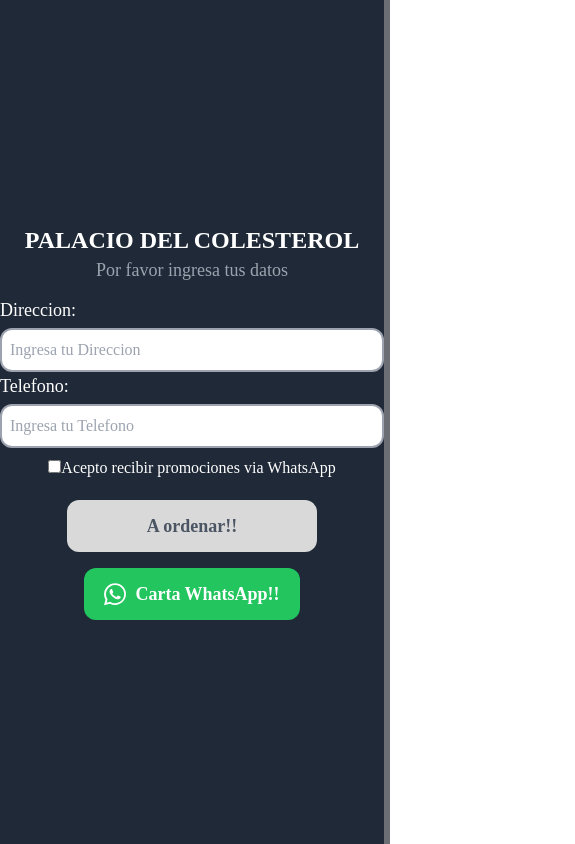
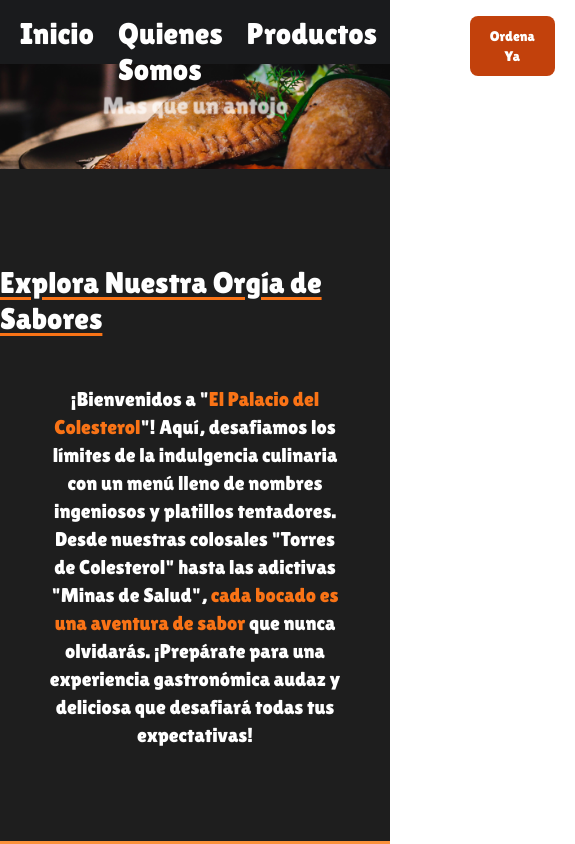
Before and after one commit to Minmgf/palacioColesterol, a React (Vite) app: page / in a window 390 px wide. Shown: the top 844 px of the page, 575 px wide, since content can reach past the window. Built offline with nearby package versions, Linux system fonts and the light colour scheme; grey boxes are pictures that could not be loaded; a web font is replaced by a local one.

Commit message:
Login modal & footer fixed

```diff
--- a/src/App.jsx
+++ b/src/App.jsx
@@ -9,8 +9,8 @@ function App() {
   return (
     <>
     <Routes>
-      <Route path ='/' element ={<Login/>} />
-      <Route path ='/home' element ={<Index/>} />
+      <Route path ='/login' element ={<Login/>} />
+      <Route path ='/' element ={<Index/>} />
       <Route path ='/product' element ={<Productos/>} />
       <Route path ='/contact' element ={<Contacto/>} />
     </Routes>
--- a/src/components/Baner.jsx
+++ b/src/components/Baner.jsx
@@ -3,8 +3,9 @@ import headerImage from '../assets/img/header.png'
 
 const Header = () => {
   return (
-    <div className="font-lilitaOne [background-color:#1E1E1E]">
-      <img src={headerImage} className='opacity-80 hover:opacity'  />
+    <div className='bg-no-repeat bg-cover ' style={{ backgroundImage: `url(${headerImage})` }}>
+
+    <img src={headerImage} className='opacity-0 hover:opacity'  />
     </div>
   )
 }
--- a/src/components/Footer.jsx
+++ b/src/components/Footer.jsx
@@ -2,10 +2,10 @@ import React from 'react'
 
 const Footer = () => {
   return (
-    <div id='footer' className='w-full [background-color:#5F4C38] font-lilitaOne py-24'>
+    <div id='footer' className='w-full [background-color:#5F4C38] font-lilitaOne py-10'>
       <div className="[grid-area:title] flex flex-col text-orange-500 items-center justify-center">
         <h1 className='text-6xl text-center'>El palacio del colesterol </h1>
-        <h1 className='pt-8 text-xl text-white'>Siguenos en nuestras redes:</h1>
+        <h1 className='text-white t-xl pt-'>Siguenos en nuestras redes:</h1>
         <div className='flex '>
             <a href="">
                 <svg width="42" className='px-2' height="32" viewBox="0 0 68 68" fill="none" xmlns="http://www.w3.org/2000/svg">
@@ -37,15 +37,9 @@ const Footer = () => {
 
 
         </div>
-      </div>
-      <div className="[grid-area:links] ">
 
-        <div className='flex pb-8 gap-36'>
-            <a href='#' className='text-3xl text-white'>Restaurantes</a>
-            <a href='/product' className='text-3xl text-white'>Contacto</a>
-        </div>
 
-        <div className='flex gap-44'>
+        <div className='flex pt-2 gap-44'>
             <a href='#' className='[color:#B78A59] pr-8 text-3xl text-white'>Nosotros</a>
             <a href='#' className='[color:#B78A59] text-3xl text-white'>Contáctenos</a>
         </div>
@@ -55,8 +49,6 @@ const Footer = () => {
             <a href='#' className='[color:#B78A59] text-3xl text-white'>Preguntas frecuentes</a>
         </div>
 
-
-
       </div>
 
     </div>
--- a/src/components/Header.jsx
+++ b/src/components/Header.jsx
@@ -4,7 +4,10 @@ import headerImage from '../assets/img/header.png'
 const Header = () => {
   return (
     <div className="font-lilitaOne [background-color:#1E1E1E]">
-      <img src={headerImage} className='opacity-80 hover:opacity'  />
+      <div className='bg-no-repeat bg-cover ' style={{ backgroundImage: `url(${headerImage})` }}>
+
+      <img src={headerImage} className='opacity-0 hover:opacity'  />
+      </div>
       <div className="flex flex-col items-center mt-24 text-white pb-11">
         <h1 className='text-3xl underline underline-offset-4 decoration-orange-500'>Explora Nuestra Orgía de Sabores</h1>
         <p className='w-9/12 py-12 text-xl text-center'>
--- a/src/components/Login.jsx
+++ b/src/components/Login.jsx
@@ -27,7 +27,7 @@ const Login = () => {
                     </div>
                 </div>
                 <div className='flex flex-col items-center mt-3 gap-y-4'>
-                    <Link to="/home" className=' px-20 active:scale-[.98] active:duration-75 transition-all hover:scale-[1.01] ease-in-out transition-all [background-color:#D9D9D9] text-gray-600 text-lg font-bold py-3 rounded-xl'>A ordenar!!</Link>
+                    <Link to="/" className=' px-20 active:scale-[.98] active:duration-75 transition-all hover:scale-[1.01] ease-in-out transition-all [background-color:#D9D9D9] text-gray-600 text-lg font-bold py-3 rounded-xl'>A ordenar!!</Link>
 
 
                     <button className=' px-5 flex items-center justify-center gap-2 active:scale-[.98] active:duration-75 transition-all hover:scale-[1.01] ease-in-out transition-all bg-green-500 text-white-600 text-lg font-bold py-3 rounded-xl'>
--- /dev/null
+++ b/src/components/ModalLogin.jsx
@@ -0,0 +1,55 @@
+import { useState } from "react"
+
+
+const ModalLogin = () => {
+    const [isopen, setIsopen] = useState(false)
+    return (
+        <div className="max-w-2xl mx-auto">
+
+          {/* <!-- Modal toggle --> */}
+          <button onClick={ () => setIsopen(true) } className="text-white bg-orange-700 hover:bg-orange-800 focus:ring-4 focus:ring-orange-300 font-medium rounded-lg text-sm px-5 py-2.5 text-center dark:bg-orange-600 dark:hover:bg-orange-700 dark:focus:ring-orange-800"  >
+          Ordena Ya
+          </button>
+          {
+
+            isopen && (
+              <div className="fixed inset-0 flex items-center justify-center bg-black bg-opacity-80 backdrop-blur-sm">
+              <div className="flex flex-col items-center justify-center gap-5 p-5 bg-white rounded">
+
+
+            <div className="relative bg-white rounded-lg shadow dark:bg-gray-700">
+                <div className="flex justify-end p-2">
+                    <button type="button" onClick={()=> setIsopen(false)} className="text-gray-400 bg-transparent hover:bg-gray-200 hover:text-gray-900 rounded-lg text-sm p-1.5 ml-auto inline-flex items-center dark:hover:bg-gray-800 dark:hover:text-white" data-modal-toggle="authentication-modal">
+                        <svg className="w-5 h-5" fill="currentColor" viewBox="0 0 20 20" xmlns="http://www.w3.org/2000/svg"><path fill-rule="evenodd" d="M4.293 4.293a1 1 0 011.414 0L10 8.586l4.293-4.293a1 1 0 111.414 1.414L11.414 10l4.293 4.293a1 1 0 01-1.414 1.414L10 11.414l-4.293 4.293a1 1 0 01-1.414-1.414L8.586 10 4.293 5.707a1 1 0 010-1.414z" clip-rule="evenodd"></path></svg>
+                    </button>
+                </div>
+                <form className="px-6 pb-4 space-y-6 lg:px-8 sm:pb-6 xl:pb-8" action="#">
+                    <h3 className="text-xl font-medium text-gray-900 dark:text-white">El palacio del colesterol</h3>
+                    <div>
+                        <label for="email" className="block mb-2 text-sm font-medium text-gray-900 dark:text-gray-300">Direccion</label>
+                        <input type="text" name="email" id="email" className="bg-gray-50 border border-gray-300 text-gray-900 sm:text-sm rounded-lg focus:ring-blue-500 focus:border-blue-500 block w-full p-2.5 dark:bg-gray-600 dark:border-gray-500 dark:placeholder-gray-400 dark:text-white" placeholder="Ingrese su direccion: " required=""/ >
+                    </div>
+                    <div>
+                        <label for="password" className="block mb-2 text-sm font-medium text-gray-900 dark:text-gray-300">Telefono</label>
+                        <input type="password" name="password" id="password" placeholder="Ingrese su telefono:" className="bg-gray-50 border border-gray-300 text-gray-900 sm:text-sm rounded-lg focus:ring-blue-500 focus:border-blue-500 block w-full p-2.5 dark:bg-gray-600 dark:border-gray-500 dark:placeholder-gray-400 dark:text-white" required="" />
+                    </div>
+                    <button className="w-full text-white bg-orange-700 hover:bg-orange-800 focus:ring-4 focus:ring-orange-300 font-medium rounded-lg text-sm px-5 py-2.5 text-center dark:bg-orange-600 dark:hover:bg-orange-700 dark:focus:ring-orange-800"  onClick={()=> setIsopen(false)}>A ordenar!!</button>
+                </form>
+            </div>
+          </div>
+        </div>
+
+            )
+
+
+          }
+
+
+        </div>
+
+
+
+    )
+  }
+
+  export default ModalLogin
--- a/src/components/NavBar.jsx
+++ b/src/components/NavBar.jsx
@@ -1,17 +1,20 @@
 import {Link} from 'react-router-dom'
+import ModalLogin from './ModalLogin';
 
 const NavBar = () => {
+
   return (
     <div id='navBar' className='w-full h-16 [background-color:#1A1B1D]'>
         <div className="menu [grid-area:menu] text-white flex gap-6 text-3xl font-lilitaOne ml-5 pt-4">
-        <Link to="/home" className='hover:text-orange-400 active:scale-[.98] hover:underline underline-offset-4 decoration-gray-800'>Inicio</Link>
+        <Link to="/" className='hover:text-orange-400 active:scale-[.98] hover:underline underline-offset-4 decoration-gray-800'>Inicio</Link>
         <Link to="/contact" className='hover:text-orange-400 active:scale-[.98] hover:underline underline-offset-4 decoration-gray-800'>Quienes Somos</Link>
         <Link to="/product" className='hover:text-orange-400 active:scale-[.98] hover:underline underline-offset-4 decoration-gray-800'>Productos</Link>
+        <Link to="/login" className='hover:text-orange-400 active:scale-[.98] hover:underline underline-offset-4 decoration-gray-800'>Login </Link>
         </div>
+
+
         <div className="title [grid-area:title] [color:#BF7728] font-lilitaOne text-3xl text-end pr-5 pt-4">
-            <a href="#">
-            PALACIO DEL COLESTEROL
-            </a>
+        <ModalLogin/>
         </div>
     </div>
   )
--- a/src/index.css
+++ b/src/index.css
@@ -21,8 +21,8 @@
 
 #footer{
     display: grid;
-    grid-template-columns: 40% 1fr;
-    grid-template-areas: "title links"
+    grid-template-columns: 100% ;
+    grid-template-areas: "title"
 }
 
 @tailwind base;
```
